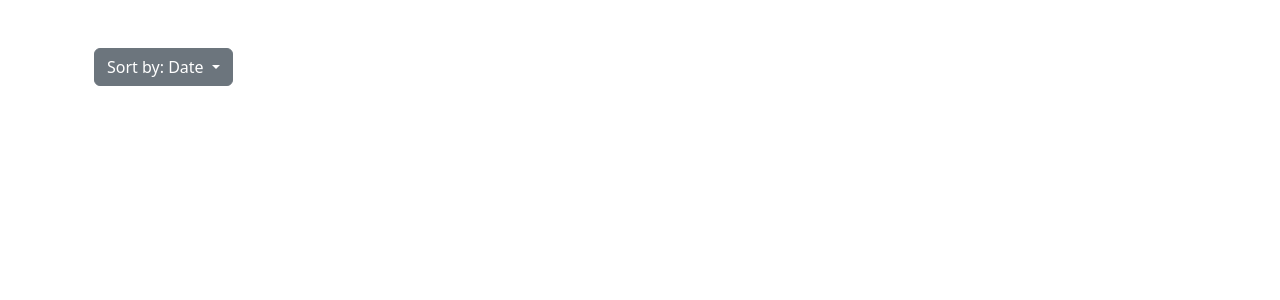
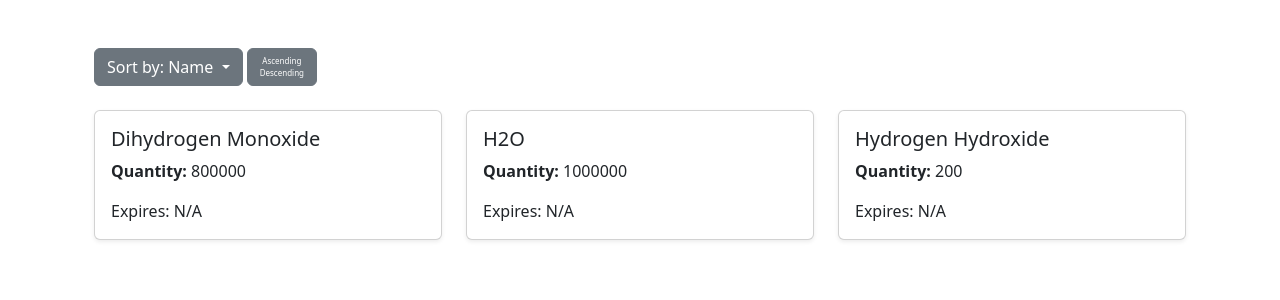
Before and after one commit to Aleyssu/Full-StackWebApplicationProject, a Flask app: page /inventory in a window 1280 px wide. Shown: the part 86-386 px from the top of the page. Run offline with Flask 2, Linux system fonts and the light colour scheme.

Commit message:
inventory page

```diff
--- a/app.py
+++ b/app.py
@@ -11,6 +11,13 @@ orders = [
     {"name": "Charlie", "drug": "H2O", "qty": "1", "date": "09/30/24"},
     {"name": "Charlie", "drug": "H2O", "qty": "1", "date": "09/30/24"},
     {"name": "Charlie", "drug": "H2O", "qty": "1", "date": "09/30/24"}
+]
+
+# Fake inventory
+drug_inventory = [
+    {"name": "H2O", "quantity": 1000000, "expires" : "N/A"},
+    {"name": "Hydrogen Hydroxide", "quantity": 200, "expires" : "N/A"},
+    {"name": "Dihydrogen Monoxide", "quantity": 800000, "expires" : "N/A"}
 ]
 
 @app.route('/index', methods=['GET', 'POST'])
@@ -29,8 +36,11 @@ def get_orders():
 
 @app.route('/inventory')
 def get_inventory():
-    sort_key = request.args.get('sort', 'date')
-    return render_template('inventory.html', sort_key=sort_key)
+    # Default to sorting by name
+    sort_key = request.args.get('sort', 'name')
+    sorted_inventory = sorted(drug_inventory, key=lambda x: x[sort_key])
+    reversed_inventory=sorted_inventory[::-1]
+    return render_template('inventory.html', drug_inventory=sorted_inventory, drug_inventory_reversed=reversed_inventory, sort_key=sort_key)
 
 if __name__ == '__main__':
     app.run(debug=True)
--- a/templates/base.html
+++ b/templates/base.html
@@ -2,7 +2,7 @@
 <html lang="en">
 <head>
     <link rel="stylesheet" href="https://cdn.jsdelivr.net/npm/bootstrap@5.3.2/dist/css/bootstrap.min.css">
-    <title>{% block title %}Your App Title{% endblock %}</title>
+    <title>{% block title %}Pharmacy{% endblock %}</title>
     <style>
         /* Custom style to center the navbar */
         .navbar-container {
--- a/templates/inventory.html
+++ b/templates/inventory.html
@@ -8,6 +8,23 @@
     <title>Inventory</title>
 </head>
 <body>
+    <script>
+        let reversed = false;
+
+        // Reverse inventory ascending / descending
+        function reverseLists(){
+            if(!reversed){
+                reversed = true;
+                document.querySelectorAll(".list1").forEach(x => x.style.display = "none");
+                document.querySelectorAll(".list2").forEach(x => x.style.display = "flex");
+            }
+            else{
+                reversed = false;
+                document.querySelectorAll(".list1").forEach(x => x.style.display = "flex");
+                document.querySelectorAll(".list2").forEach(x => x.style.display = "none");
+            }
+        }
+    </script>
     <div class="container mt-5">
 		<!-- Dropdown for sorting options -->
         <div class="dropdown mb-4">
@@ -15,10 +32,52 @@
                     id="dropdownMenuButton" data-bs-toggle="dropdown" aria-expanded="false">
                 Sort by: {{ sort_key.capitalize() }}
             </button>
-            <ul class="dropdown-menu" aria-labelledby="dropdownMenuButton">
-                <li><a class="dropdown-item" href="/?sort=date">Date</a></li>
-                <li><a class="dropdown-item" href="/?sort=drug">Drug</a></li>
-            </ul>
+            <ol class="dropdown-menu" aria-labelledby="dropdownMenuButton">
+                <li><a class="dropdown-item" href="/inventory?sort=name">Name</a></li>
+                <li><a class="dropdown-item" href="/inventory?sort=quantity">Quantity</a></li>
+            </ol>
+
+            <!-- Reverse order button -->
+            <button class="btn btn-secondary" type="button" id="reverseButton" style="font-size:50%;"
+            onclick="reverseLists()">Ascending<br>Descending
+            </button>
+        </div>
+
+
+        <!-- Display cards with order information in each -->
+        <div class="row list1" style="display: flex;">
+            {% for drug in drug_inventory %}
+            <div class="col-md-4 mb-4">
+                <div class="card shadow-sm">
+                    <div class="card-body">
+                        <h5 class="card-title">{{ drug.name }}</h5>
+                        <p class="card-text">
+							<strong>Quantity:</strong> {{ drug.quantity }} <br>
+                        </p>
+                        <p class="card-text text-right">
+							Expires: {{ drug.expires }} <br>
+                        </p>
+                    </div>
+                </div>
+            </div>
+            {% endfor %}
+        </div>
+        <div class="row list2" style="display: none;">
+            {% for drug in drug_inventory_reversed %}
+            <div class="col-md-4 mb-4">
+                <div class="card shadow-sm">
+                    <div class="card-body">
+                        <h5 class="card-title">{{ drug.name }}</h5>
+                        <p class="card-text">
+							<strong>Quantity:</strong> {{ drug.quantity }} <br>
+                        </p>
+                        <p class="card-text text-right">
+							Expires: {{ drug.expires }} <br>
+                        </p>
+                    </div>
+                </div>
+            </div>
+            {% endfor %}
         </div>
     </div>
 </body>
```
Also changed, not shown: 1 other file.
